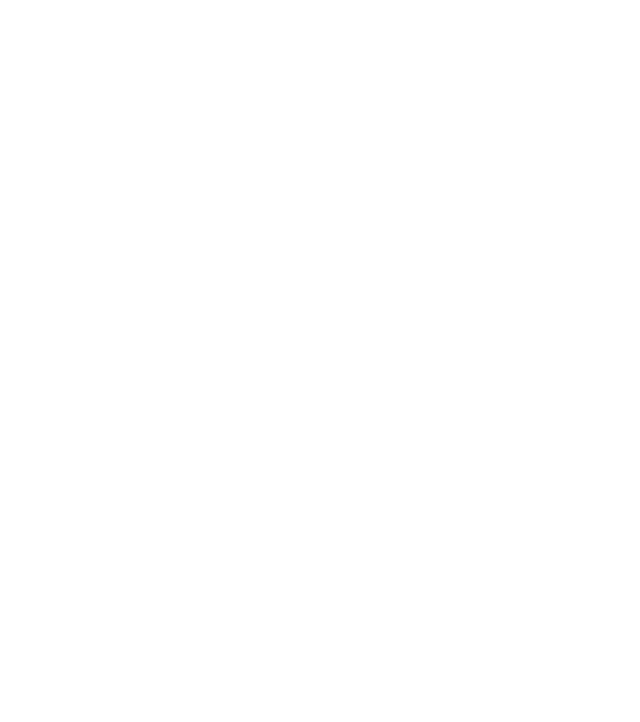
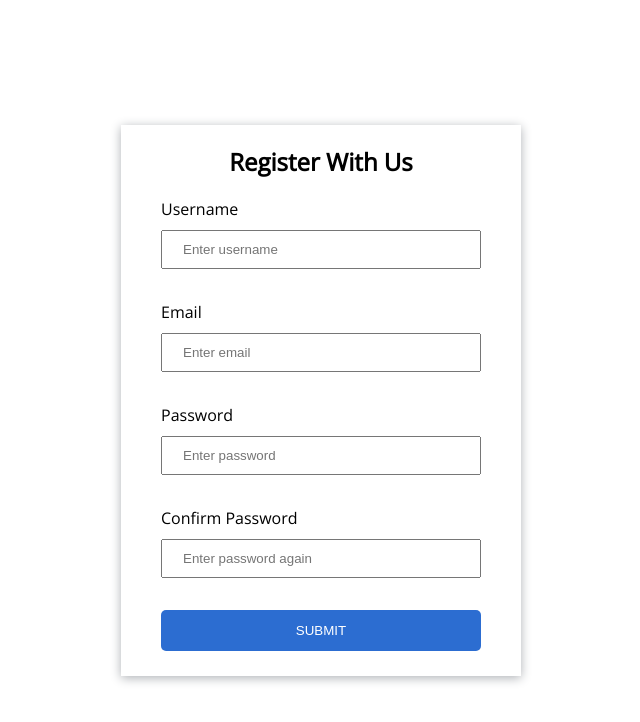
Before and after one commit to vladblk/form-validator, a plain HTML site: page index.html in a window 1280 px wide. Shown: the whole page, without its empty margins (319-959 px from the left). Drawn offline with nearby package versions, Linux system fonts and the light colour scheme.

Commit message:
add form style

```diff
--- a/index.html
+++ b/index.html
@@ -3,11 +3,47 @@
 <head>
   <meta charset="UTF-8">
   <meta name="viewport" content="width=device-width, initial-scale=1.0">
+  <link href="https://fonts.googleapis.com/css?family=Open+Sans&display=swap" rel="stylesheet">
   <link rel="stylesheet" href="style.css">
   <title>Form Validator</title>
 </head>
 <body>
+  <div class="container">
+    <form action="" id="form" class="form">
+      <h2>Register With Us</h2>
 
+      <!-- Username form control -->
+      <div class="form-control">
+        <label for="username">Username</label>
+        <input type="text" id="username" placeholder="Enter username">
+        <small>Error message</small>
+      </div>
+
+
+      <!-- Email form control -->
+      <div class="form-control">
+        <label for="email">Email</label>
+        <input type="text" id="email" placeholder="Enter email">
+        <small>Error message</small>
+      </div>
+
+      <!-- Password form control -->
+      <div class="form-control">
+        <label for="username">Password</label>
+        <input type="password" id="password" placeholder="Enter password">
+        <small>Error message</small>
+      </div>
+
+      <!-- Confirmed password form control -->
+      <div class="form-control">
+        <label for="confirmed-password">Confirm Password</label>
+        <input type="password" id="confirmed-password" placeholder="Enter password again">
+        <small>Error message</small>
+      </div>
+
+      <button>Submit</button>
+    </div> <!-- end of container -->
+  </form>
 
 
 
--- a/style.css
+++ b/style.css
@@ -0,0 +1,87 @@
+:root {
+  --primary-color: rgb(44, 109, 209);
+  --error-color: red;
+  --success-color: green;
+
+  --box-shadow-1: rgba(174, 177, 181);
+}
+
+* {
+  box-sizing: border-box;
+  margin: 0;
+  padding: 0;
+}
+
+body {
+  font-family: 'Open Sans', sans-serif;
+  min-height: 100vh;
+
+  display: flex;
+  align-items: center;
+  justify-content: center;
+}
+
+.container {
+  width: 400px;
+  border: none;
+  box-shadow: 0 2px 10px var( --box-shadow-1);
+  padding: 20px 40px;
+}
+
+.form h2 {
+  text-align: center;
+  margin-bottom: 20px;
+}
+
+.form button {
+  cursor: pointer;
+  width: 100%;
+  padding: 13px 0;
+  margin-bottom: 5px;
+  border: none;
+  border-radius: 5px;
+  color: white;
+  text-transform: uppercase;
+  background-color: var(--primary-color);
+}
+
+.form button:focus {
+  outline: none;
+}
+
+.form .form-control {
+  margin-bottom: 10px;
+}
+
+.form .form-control label {
+  display: block;
+  margin-bottom: 10px;
+}
+
+.form .form-control input {
+  display: block;
+  width: 100%;
+  padding: 10px 20px;
+}
+
+.form .form-control input:focus {
+  outline: none;
+}
+
+.form .form-control small {
+  visibility: hidden;
+}
+
+/* ERROR HANDELING */
+.form .form-control.error input {
+  border: 2px solid var(--error-color);
+}
+
+.form .form-control.error small {
+  visibility: visible;
+  color: var(--error-color);
+}
+
+.form .form-control.success input {
+  border: 2px solid var(--success-color);
+}
```
